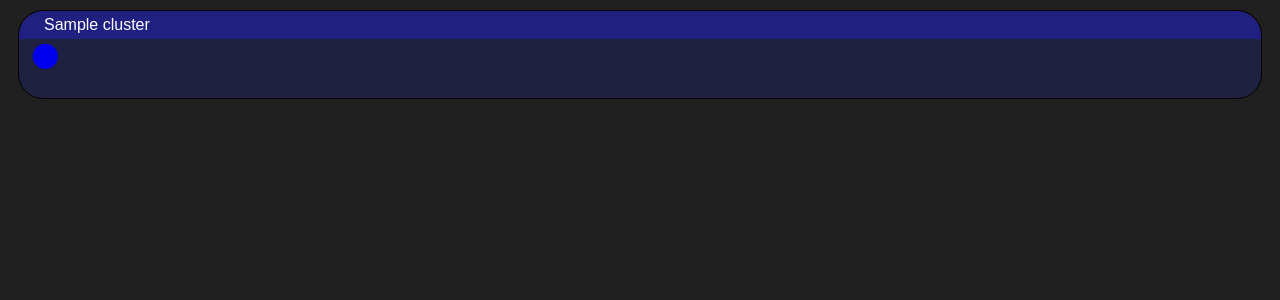
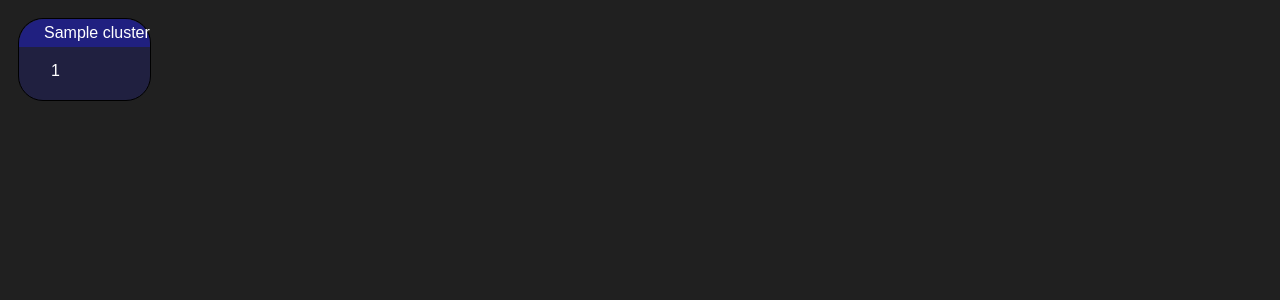
Before and after one commit to sigdba/aws_status_board, a Python web app: template status_board/templates/index.html in a window 1280 px wide. Shown: the top 300 px of the page. Run offline with Jinja, Linux system fonts and the light colour scheme; the template is opened without the code that fills it: most values are stand-ins (such as "Sample title", 1, 10 or a date in 2020).

Commit message:
Style overhaul

```diff
--- a/status_board/templates/index.html
+++ b/status_board/templates/index.html
@@ -8,14 +8,14 @@
         <meta name="viewport" content="width=device-width, initial-scale=1">
         <meta http-equiv="refresh" content="60">
 
-        <!-- <link rel="stylesheet" href="main.css"> -->
+        <link rel="stylesheet" href="main.css">
 
         <!-- Place favicon.ico in the root directory -->
 
-        <style>
-        {% include 'main.css' %}
-        </style>
-
+        <!-- <style>
+             {% include 'main.css' %}
+             </style>
+        -->
     </head>
     <body>
         <!--[if lt IE 8]>
@@ -33,9 +33,18 @@
                 <div class="status_group_title">{{ cluster.cluster_name }}</div>
                 <div class="status_lights">
                 {% for svc in cluster.services %}
+                    <div class="tooltip">
                     <a class="small_status status_color_{{ svc.stability_status }}"
                     target="_blank"
-                    href="https://{{ svc.region }}.console.aws.amazon.com/ecs/home?region={{ svc.region }}#/clusters/{{ svc.cluster_name }}/services/{{ svc.serviceName }}/events">&bull;</a>
+                       href="https://{{ svc.region }}.console.aws.amazon.com/ecs/home?region={{ svc.region }}#/clusters/{{ svc.cluster_name }}/services/{{ svc.serviceName }}/events">
+                        {%- if svc.desiredCount == svc.runningCount -%}
+                        {{ svc.desiredCount }}
+                        {%- else -%}
+                        {{ svc.runningCount }}/{{ svc.desiredCount }}
+                        {%- endif -%}
+                    </a>
+                    <span class="tooltiptext">{{ svc.serviceName }} {{ svc.stability_reason }}</span>
+                    </div>
                 {% endfor %}
                 </div>
             </div>
--- a/status_board/templates/main.css
+++ b/status_board/templates/main.css
@@ -10,6 +10,7 @@
     padding: 0;
     margin: 10px;
     background-color: #202040;
+    display: inline-block;
 }
 
 .status_group_title {
@@ -19,21 +20,60 @@
 }
 
 .status_lights {
-    padding: 10px;
-    line-height: 10pt;
+    padding: 15px 25px 5px 25px;
 }
 
 a.small_status {
-    font-size: 70pt;
-    padding: 0;
-    margin: 0;
+    padding: 5px;
+    margin: 2px;
     text-decoration: none;
+    text-align: center;
+    color: white;
+    border-radius: 5px;
 }
 
 .status_color_STEADY_STATE {
-    color: green;
+    background-color: green;
 }
 
 .status_color_STABILIZING {
-    color: red;
+    background-color: red;
 }
+
+.tooltip {
+    position: relative;
+    display: inline-block;
+    margin-bottom: 15px;
+}
+
+.tooltip .tooltiptext {
+    visibility: hidden;
+    font-size: small;
+    width: 20em;
+    top: 200%;
+    left: 50%;
+    margin-left: -10em;
+    background-color: #c0c0c0;
+    color: black;
+    text-align: center;
+    padding: 5px 0;
+    border-radius: 6px;
+
+    position: absolute;
+    z-index: 1;
+}
+
+.tooltip .tooltiptext::after {
+    content: " ";
+    position: absolute;
+    bottom: 100%;
+    left: 50%;
+    margin-left: -5px;
+    border-width: 5px;
+    border-style: solid;
+    border-color: transparent transparent #c0c0c0 transparent;
+}
+
+.tooltip:hover .tooltiptext {
+    visibility: visible;
+}
```
Also changed, not shown: 1 other file.
